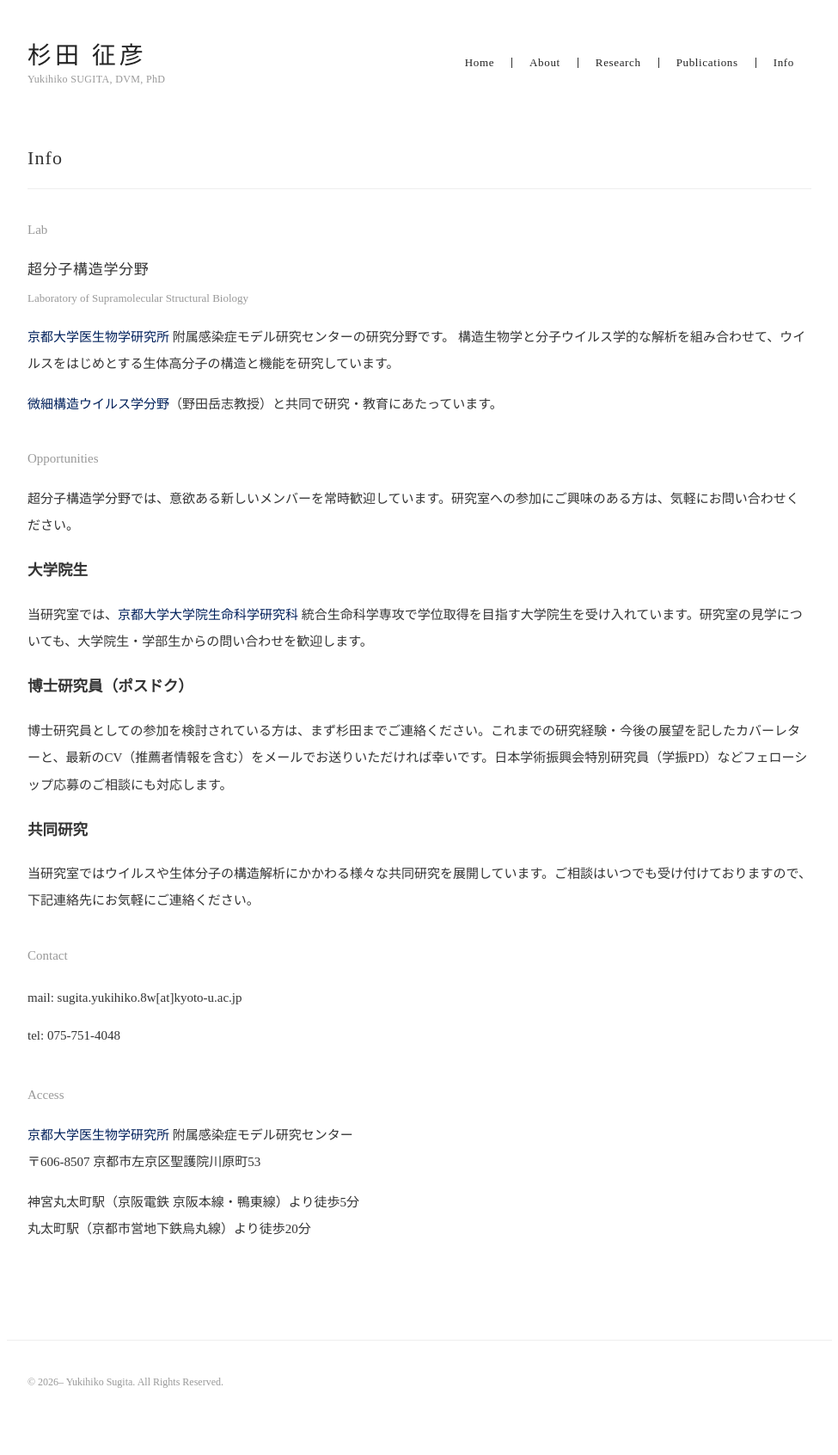
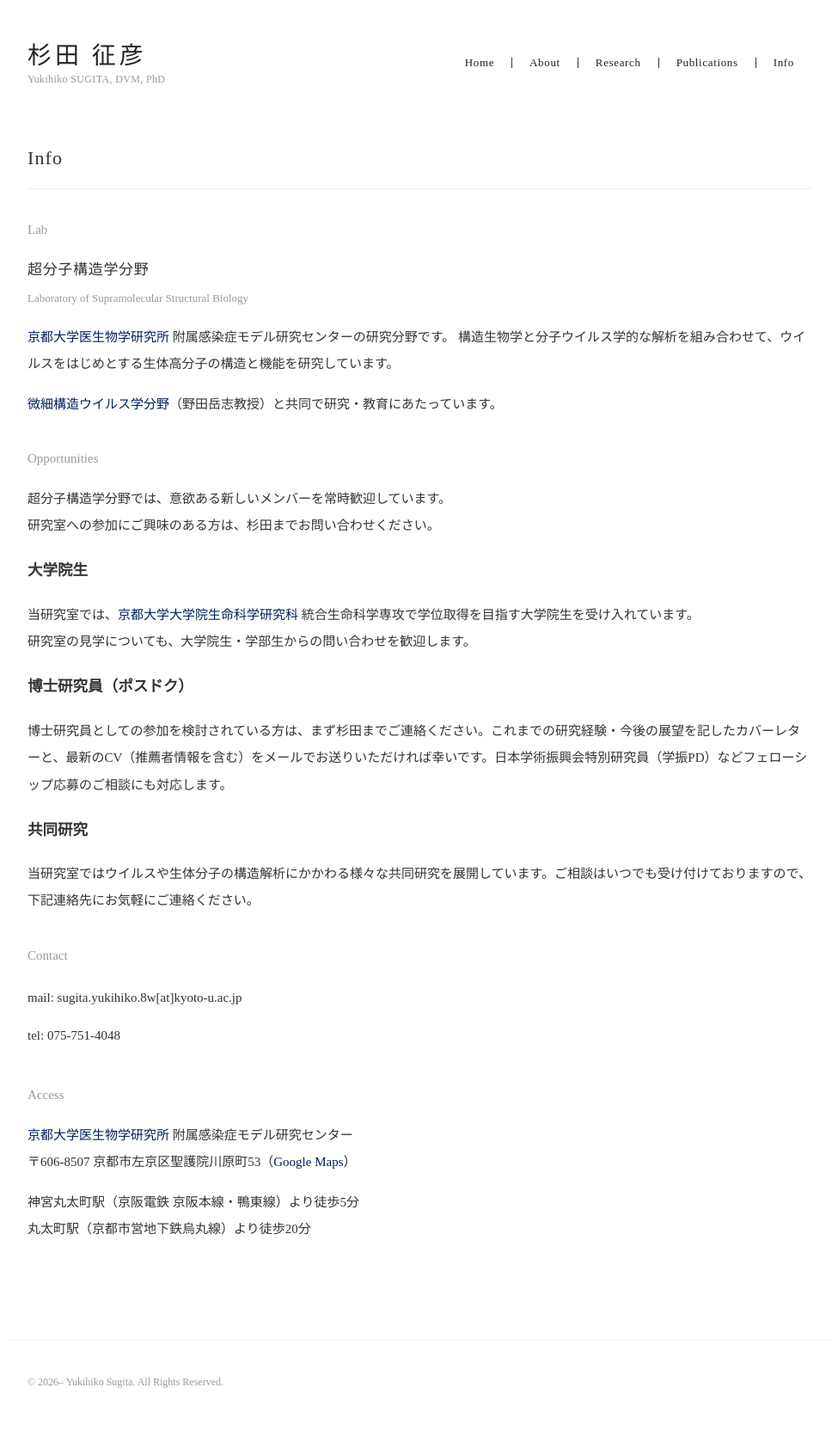
Before and after one commit to yukisugi/yukisugi.github.io, a Jekyll site: the page built from info/index.html, in a window 1280 px wide. Shown: the whole page at 86% size, without its empty margins (152-1127 px from the left). Built offline with Jekyll 4.4.1, drawn with Linux system fonts in a browser that asks for light colours.

Commit message:
Polish Info page wording and fix Osaka U lab name/link in About
- Info: line-break Opportunities/Graduate students paragraphs, add
  Google Maps link to Access, point inquiries to 杉田 by name
- About: correct "電子線構造学研究室" to "電子線構造生物学研究室" and
  link it to the lab's official page

Co-Authored-By: Claude Sonnet 5 <noreply@anthropic.com>

```diff
--- a/_data/institution_links.yml
+++ b/_data/institution_links.yml
@@ -14,6 +14,8 @@
   url: https://www.protein.osaka-u.ac.jp/
 - text: 分子創製学研究室
   url: https://www.protein.osaka-u.ac.jp/rcsfp/synthesis/index.html
+- text: 電子線構造生物学研究室
+  url: https://www.protein.osaka-u.ac.jp/cryoem/index2.html
 - text: 沖縄科学技術大学院大学
   url: https://www.oist.jp/ja
 - text: 生体分子電子顕微鏡解析ユニット
--- a/about/index.html
+++ b/about/index.html
@@ -36,7 +36,7 @@ title: About
   <h2>経歴</h2>
   <table class="cv-table">
     {% for appointment in cv.appointments %}
-    {% assign appointment_ja = appointment.ja %}
+    {% assign appointment_ja = appointment.ja | replace: "電子線構造学研究室", "電子線構造生物学研究室" %}
     {% for link in site.data.institution_links %}
       {% capture linked %}<a href="{{ link.url }}" target="_blank" rel="noopener">{{ link.text }}</a>{% endcapture %}
       {% assign appointment_ja = appointment_ja | replace: link.text, linked %}
--- a/info/index.html
+++ b/info/index.html
@@ -21,12 +21,14 @@ title: Info
 <div class="section-group">
   <h2>Opportunities</h2>
   <p>
-    超分子構造学分野では、意欲ある新しいメンバーを常時歓迎しています。研究室への参加にご興味のある方は、気軽にお問い合わせください。
+    超分子構造学分野では、意欲ある新しいメンバーを常時歓迎しています。<br>
+    研究室への参加にご興味のある方は、杉田までお問い合わせください。
   </p>
 
   <h3>大学院生</h3>
   <p>
-    当研究室では、<a href="https://www.lif.kyoto-u.ac.jp/j/" target="_blank" rel="noopener">京都大学大学院生命科学研究科</a> 統合生命科学専攻で学位取得を目指す大学院生を受け入れています。研究室の見学についても、大学院生・学部生からの問い合わせを歓迎します。
+    当研究室では、<a href="https://www.lif.kyoto-u.ac.jp/j/" target="_blank" rel="noopener">京都大学大学院生命科学研究科</a> 統合生命科学専攻で学位取得を目指す大学院生を受け入れています。<br>
+    研究室の見学についても、大学院生・学部生からの問い合わせを歓迎します。
   </p>
 
   <h3>博士研究員（ポスドク）</h3>
@@ -52,7 +54,7 @@ title: Info
   <h2>Access</h2>
   <p>
     {% include affiliation.html %}<br>
-    {{ site.address }}
+    {{ site.address }}（<a href="https://maps.app.goo.gl/2itUHyM1S3ao2XpC9" target="_blank" rel="noopener">Google Maps</a>）
   </p>
   <p>
     神宮丸太町駅（京阪電鉄 京阪本線・鴨東線）より徒歩5分<br>
```
